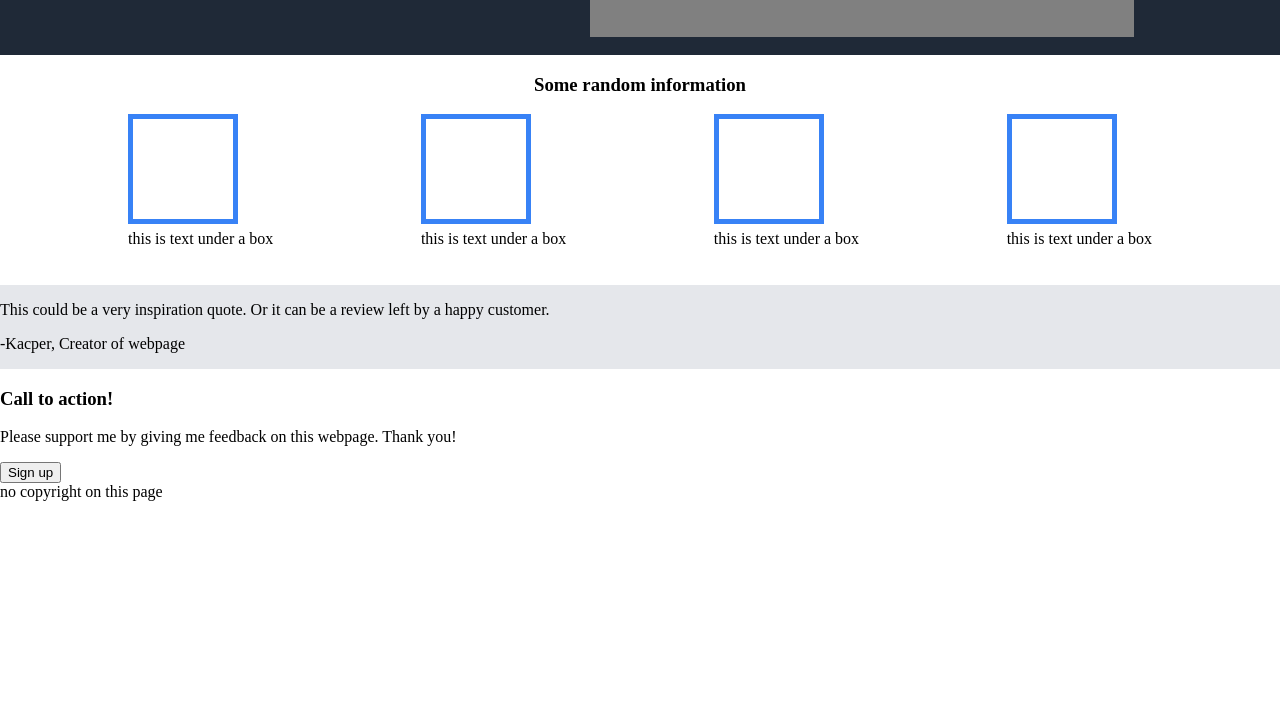
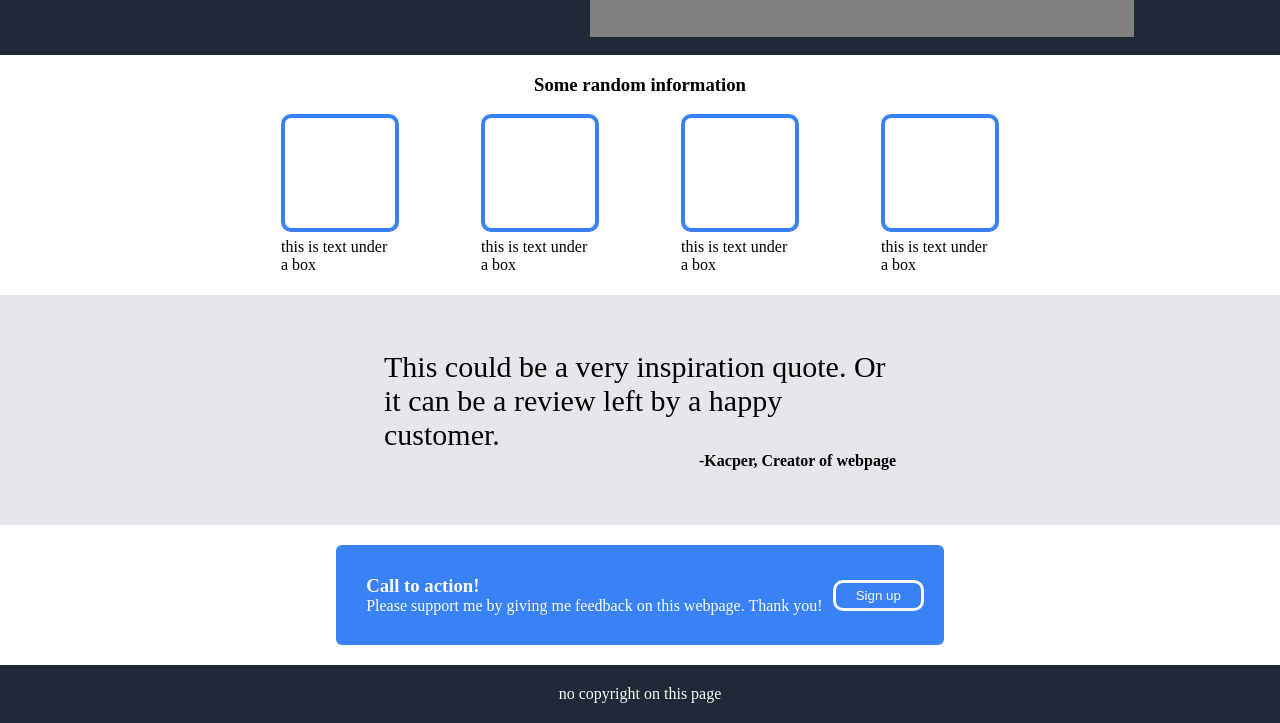
Before and after one commit to KacperMOD/Website-Personal-Projects, a plain HTML site: page odin-foundation-page/index.html in a window 1280 px wide. Shown: the part 209-932 px from the top of the page. Before the commit the page ends 800 px from the top, so only its background shows below. Drawn offline with Linux system fonts and the light colour scheme.

Commit message:
FINISHED FOUNDATION LANDING PAGE

```diff
--- a/odin-foundation-page/index.html
+++ b/odin-foundation-page/index.html
@@ -52,11 +52,14 @@
                         <p>this is text under a box</p>
                     </div>
                 </div>
+
         </div>
         <!--this is the third part of the body-->
         <div class="part3">
+            <div class="content">
                 <p class="quote">This could be a very inspiration quote. Or it can be a review left by a happy customer.</p>
                 <p class="signature">-Kacper, Creator of webpage</p>
+            </div>
         </div>
         <!--this is the fourth part of the body-->
         <div class="part4">
--- a/odin-foundation-page/style.css
+++ b/odin-foundation-page/style.css
@@ -69,6 +69,7 @@ body {
     border: 0;
     margin: 8px 8px 8px 0;
     padding: 4px;
+    border-radius: 4px;
 }
 
 .part2 {
@@ -76,30 +77,105 @@ body {
     flex-direction: column;
     margin-right: 10%;
     margin-left: 10%;
-    height: 230px;
+    height: 240px;
+
+    align-items: center;
     .title {
         align-self: center;
     }
     .elements {
         display: flex;
-        justify-content: space-between;
-        flex-shrink: 1;
+        justify-content: space-around;
+        width: 100vh;
+        .items {
+            display: flex;
+            flex-direction: column;
+
+        }
         .image {
-            border: 5px solid #3882F6;
-            width: 100px;
-            height: 100px;
+            border: 4px solid #3882F6;
+            width: 110px;
+            height: 110px;
             margin: 0;
             margin-bottom: 6px;
-            flex-shrink: 0;
+            border-radius: 10px;
         }
         p {
             margin: 0;
+            width: 110px;
         }
     }
 }
 
 
 
+
+
 .part3 {
     background-color: #E5E7EB;
+    display: flex;
+    justify-content: center;
+    align-items: center;
+    flex-direction: column;
+    height: 230px;
+    .content {
+        width: 40vw;
+        display: flex;
+        flex-direction: column;
+    }
+    .quote {
+        font-size: 30px;
+        font-weight: 0;
+        margin: 0;
+    }
+    .signature {
+        align-self: flex-end;
+        font-weight: 900;
+        margin: 0;
+    }
 }
+
+.part4 {
+    display: flex;
+    flex-direction: column;
+    align-items: center;
+    justify-content: center;
+    padding: 20px;
+    .box {
+        background-color: #3882F6;
+        display: flex;align-self: center;
+        padding: 20px;
+        align-items: center;
+        border-radius: 6px;
+        .text {
+            padding: 10px;
+            .title {
+                margin: 0;
+                color: #F9FAF8;
+            }
+            .information {
+                margin: 0;
+                color: #F9FAF8;
+            }
+        }
+        button {
+            padding: 5px 20px 5px 20px;
+            border: 3px solid#F9FAF8;
+            background-color: #3882F6;
+            color: #F9FAF8;
+            margin-left: auto;
+            border-radius: 10px;
+        }
+    }
+}
+
+.footer {
+    justify-self: flex-end;
+    padding: 20px;
+    background-color: #1F2937;
+    display: flex;
+    justify-content: center;
+    div {
+        color: #F9FAF8;
+    }
+}
```
Lines whose indentation alone changed are shown as unchanged.
